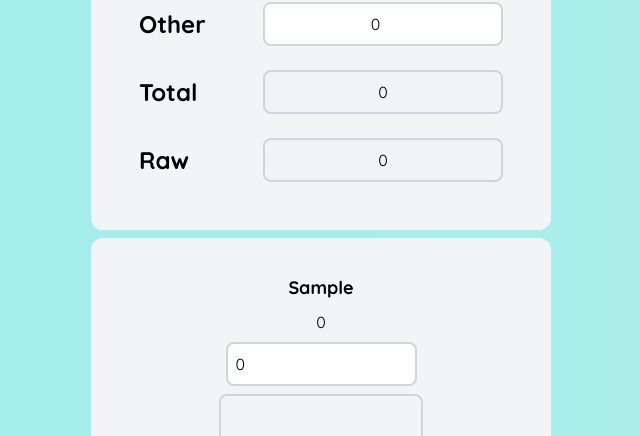
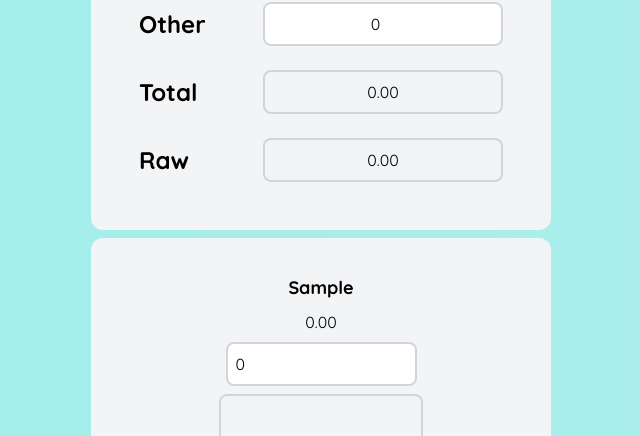
Before and after one commit to PsyChonek/Papu, a SvelteKit app: page / in a window 1280 px wide. Both pictures are taken after typing "Sample" into the empty fields and a click on the button "Add participant". Shown: the part 334-770 px from the top of the page, without its empty margins (319-959 px from the left). Built offline with nearby package versions, Linux system fonts and the light colour scheme.

Commit message:
useless animations

```diff
--- /dev/null
+++ b/src/lib/animation/funkyNumber.svelte
@@ -0,0 +1,16 @@
+<script lang="ts">
+	import { tweened } from 'svelte/motion';
+	import { defaultEasing, defaultDuration } from '.';
+	import { formatFloat } from '$lib';
+
+	export let value: number;
+
+	const animatedValue = tweened(value, {
+		duration: defaultDuration,
+		easing: defaultEasing
+	});
+
+	$: animatedValue.set(value);
+</script>
+
+{formatFloat($animatedValue)}
--- /dev/null
+++ b/src/lib/animation/index.ts
@@ -0,0 +1,5 @@
+import { quadInOut } from "svelte/easing";
+
+export const defaultDuration = 500;
+
+export const defaultEasing = quadInOut;
--- /dev/null
+++ b/src/lib/animation/mutantTransition.svelte
@@ -0,0 +1,23 @@
+<script lang="ts">
+	import { slide, fly, scale } from 'svelte/transition';
+	import { defaultDuration, defaultEasing } from '.';
+
+	export let duration = defaultDuration;
+
+	const common = {
+		duration,
+		easing: defaultEasing,
+		opacity: 1
+	};
+</script>
+
+<!-- almost all transitions combined into one abomination -->
+<div transition:slide={{ ...common, axis: 'x' }}>
+	<div transition:slide={{ ...common, axis: 'y' }}>
+		<div transition:fly={{ ...common, x: '-50%', y: '-50%' }}>
+			<div transition:scale={{ ...common, start: 0 }} class="whitespace-nowrap">
+				<slot />
+			</div>
+		</div>
+	</div>
+</div>
--- a/src/lib/canvasQrCode.svelte
+++ b/src/lib/canvasQrCode.svelte
@@ -3,7 +3,7 @@
 	import { afterUpdate, onMount } from 'svelte';
 
 	export let size = 200;
-	export let data: string | null = null;
+	export let data: string | null;
 
 	let canvas: HTMLCanvasElement, ctx: CanvasRenderingContext2D;
 
@@ -11,10 +11,13 @@
 		ctx = canvas.getContext('2d')!;
 	});
 
+	const clear = () => ctx.clearRect(0, 0, canvas.width, canvas.height);
+
 	afterUpdate(async () => {
-		ctx.clearRect(0, 0, canvas.width, canvas.height);
-
-		if (!data) return;
+		if (!data) {
+			clear();
+			return;
+		}
 
 		// Generate QR code into variable NOT CANVAS
 		const qrCodeBase64Url = await QRCode.toDataURL(data, {
@@ -29,6 +32,8 @@
 		const img = new Image();
 		img.src = qrCodeBase64Url;
 		img.onload = () => {
+			// clear just before redraw to prevent image flashing
+			clear();
 			ctx.drawImage(img, 0, 0);
 		};
 	});
--- a/src/lib/index.ts
+++ b/src/lib/index.ts
@@ -1 +1,3 @@
-// place files you want to import through the `$lib` alias in this folder.
+export const defaultDigits = 2;
+
+export const formatFloat = (x: number, digits = defaultDigits) => Number(x).toFixed(digits);
--- /dev/null
+++ b/src/lib/participantInfo.svelte
@@ -0,0 +1,25 @@
+<script lang="ts">
+	import { paymentData } from './payment';
+	import CanvasQrCode from './canvasQrCode.svelte';
+	import FunkyNumber from './animation/funkyNumber.svelte';
+
+	export let iban: string;
+	export let name: string;
+
+	export let nonDiscountedTotal: number;
+	export let total: number;
+
+	$: qrCodeData = iban && total > 0 ? paymentData(iban, total, `Payment for ${name} from Papu`) : null;
+</script>
+
+<div class="flex flex-col justify-center items-center gap-2 m-2 w-[196px]">
+	<h1 class="font-bold text-lg">{name}</h1>
+	<h1><FunkyNumber value={total} /></h1>
+	<input bind:value={nonDiscountedTotal} type="number" placeholder="Price" class="rounded-lg p-2 border-2 border-gray-300 focus:border-orange-500 focus:outline-none" />
+
+	<!-- Rounded border for canvas -->
+	<div class="rounded-lg border-2 border-gray-300">
+		<!-- QR code on load generate -->
+		<CanvasQrCode data={qrCodeData} />
+	</div>
+</div>
--- a/src/lib/types/participant.d.ts
+++ b/src/lib/types/participant.d.ts
@@ -5,9 +5,9 @@
 */
 
 export interface Participant {
+    id: string,
     user: User | null;
     name: string;
     total: number;
     nonDiscountedTotal: number;
-    qrCodeData: string | null;
 }
--- a/src/routes/+page.svelte
+++ b/src/routes/+page.svelte
@@ -1,9 +1,10 @@
 <script lang="ts">
-	import CanvasQrCode from '$lib/canvasQrCode.svelte';
-	import { paymentData } from '$lib/payment';
 	import { browser } from '$app/environment';
 	import { onMount } from 'svelte';
 	import type { Participant } from '$lib/types/participant';
+	import ParticipantInfo from '$lib/participantInfo.svelte';
+	import MutantTransition from '$lib/animation/mutantTransition.svelte';
+	import FunkyNumber from '$lib/animation/funkyNumber.svelte';
 
 	let iban = '';
 	let ibanLoaded = false;
@@ -28,14 +29,6 @@
 	$: total = participants.map((participant) => participant.total).reduce(sum, 0);
 	$: rawTotal = participants.map((participant) => participant.nonDiscountedTotal).reduce(sum, 0);
 
-	// update participants qrCode
-	$: {
-		participants = participants.map((participant) => ({
-			...participant,
-			qrCodeData: iban && participant.total > 0 ? paymentData(iban, participant.total, `Payment for ${participant.name} from Papu`) : null
-		}));
-	}
-
 	// update iban in localStorage
 	$: if (browser && ibanLoaded) {
 		localStorage.setItem('iban', iban);
@@ -58,10 +51,10 @@
 		if (!newParticipantName) return;
 
 		const participant: Participant = {
+			id: crypto.randomUUID(),
 			name: newParticipantName,
 			total: 0,
 			nonDiscountedTotal: 0,
-			qrCodeData: null,
 			user: null
 		};
 		participants = [...participants, participant];
@@ -89,29 +82,25 @@
 		</div>
 		<div class="flex flex-row items-center justify-evenly gap-6">
 			<p class="font-bold mr-auto text-2xl">Total</p>
-			<input type="text" disabled placeholder="Total" value={total} class="text-center w-60 rounded-lg p-2 border-2 border-gray-300 focus:border-orange-500 focus:outline-none" />
+			<div class="text-center w-60 rounded-lg p-2 border-2 border-gray-300 focus:border-orange-500 focus:outline-none">
+				<FunkyNumber value={total} />
+			</div>
 		</div>
 		<div class="flex flex-row items-center justify-evenly gap-6">
 			<p class="font-bold mr-auto text-2xl">Raw</p>
-			<input type="text" disabled placeholder="Total" value={rawTotal} class="text-center w-60 rounded-lg p-2 border-2 border-gray-300 focus:border-orange-500 focus:outline-none" />
+			<div class="text-center w-60 rounded-lg p-2 border-2 border-gray-300 focus:border-orange-500 focus:outline-none">
+				<FunkyNumber value={rawTotal} />
+			</div>
 		</div>
 	</div>
 </div>
 
 <div id="participants" class="rounded-xl bg-gray-100 p-5 m-2 min-w-[460px] mx-auto">
 	<div class="flex flex-row justify-center gap-5 m-2">
-		{#each participants as participant}
-			<div class="flex flex-col justify-center items-center gap-2 m-2 w-[196px]">
-				<h1 class="font-bold text-lg">{participant.name}</h1>
-				<h1>{participant.total}</h1>
-				<input bind:value={participant.nonDiscountedTotal} type="number" placeholder="Price" class="rounded-lg p-2 border-2 border-gray-300 focus:border-orange-500 focus:outline-none" />
-
-				<!-- Rounded border for canvas -->
-				<div class="rounded-lg border-2 border-gray-300">
-					<!-- QR code on load generate -->
-					<CanvasQrCode data={participant.qrCodeData} />
-				</div>
-			</div>
+		{#each participants as { id, name, total, nonDiscountedTotal } (id)}
+			<MutantTransition>
+				<ParticipantInfo {iban} {name} {total} bind:nonDiscountedTotal />
+			</MutantTransition>
 		{/each}
 	</div>
 
```
